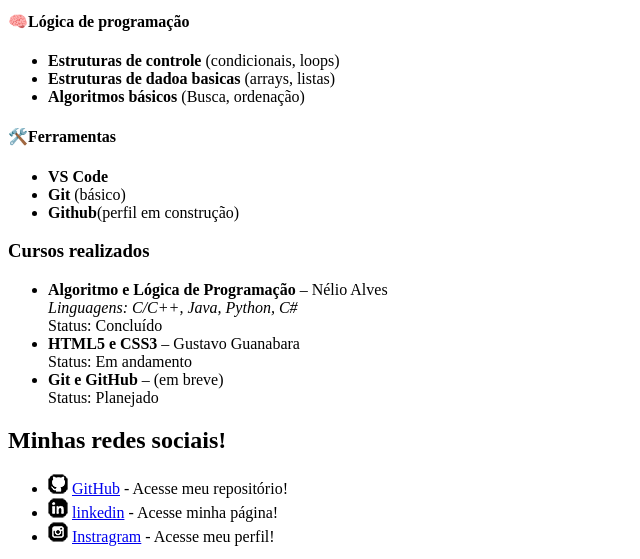
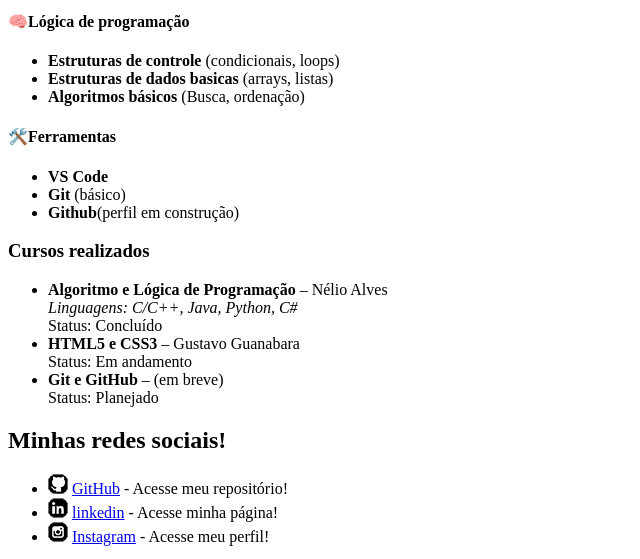
Before and after one commit to PatrickAraujo4/portfolio-html, a plain HTML site: page index.html in a window 1280 px wide. Shown: the part 720-1279 px from the top of the page, 0-640 px from the left. Drawn offline with Linux system fonts and the light colour scheme.

Commit message:
Update index.html

```diff
--- a/index.html
+++ b/index.html
@@ -33,7 +33,7 @@
     <h4>🧠Lógica de programação</h4>
         <ul>
             <li><strong>Estruturas de controle</strong> (condicionais, loops)</li>
-            <li><strong>Estruturas de dadoa basicas</strong> (arrays, listas)</li>
+            <li><strong>Estruturas de dados basicas</strong> (arrays, listas)</li>
             <li><strong>Algoritmos básicos</strong> (Busca, ordenação)</li>
         </ul>
     <h4>🛠️Ferramentas</h4>
@@ -60,7 +60,7 @@
         <p><ul>
             <li><img src="imagens/icone-github.png" alt="logo github"> <a href="https://github.com/PatrickAraujo4?tab=repositories" target="_blank" rel="external">GitHub</a> - Acesse meu repositório!</li>
             <li><img src="imagens/icone-linkedin.png" alt="logo linkedin"> <a href="https://www.linkedin.com/in/patrick-araujo-470aba332/" target="_blank" rel="external">linkedin</a> - Acesse minha página! </li>
-            <li><img src="imagens/icone-instagram.png" alt="logo instagram"> <a href="https://www.instagram.com/patrickbfr/" target="_blank" rel="external">Instragram</a> - Acesse meu perfil!</li>
+            <li><img src="imagens/icone-instagram.png" alt="logo instagram"> <a href="https://www.instagram.com/patrickbfr/" target="_blank" rel="external">Instagram</a> - Acesse meu perfil!</li>
 
         </ul></p>
 
```
